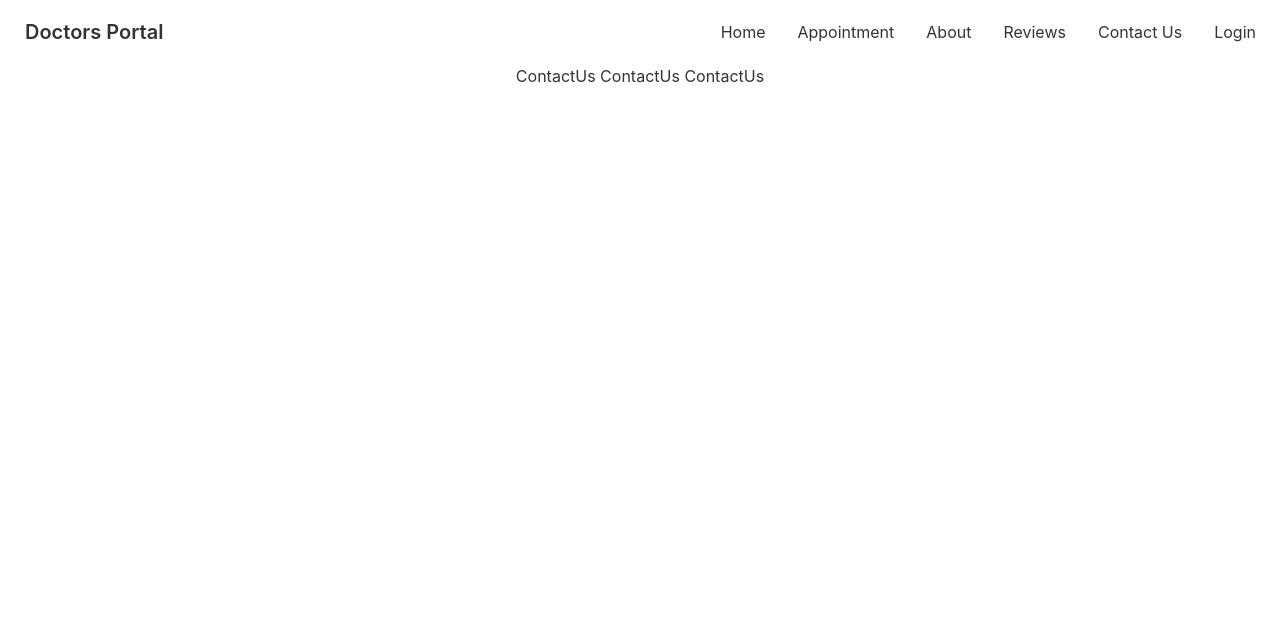
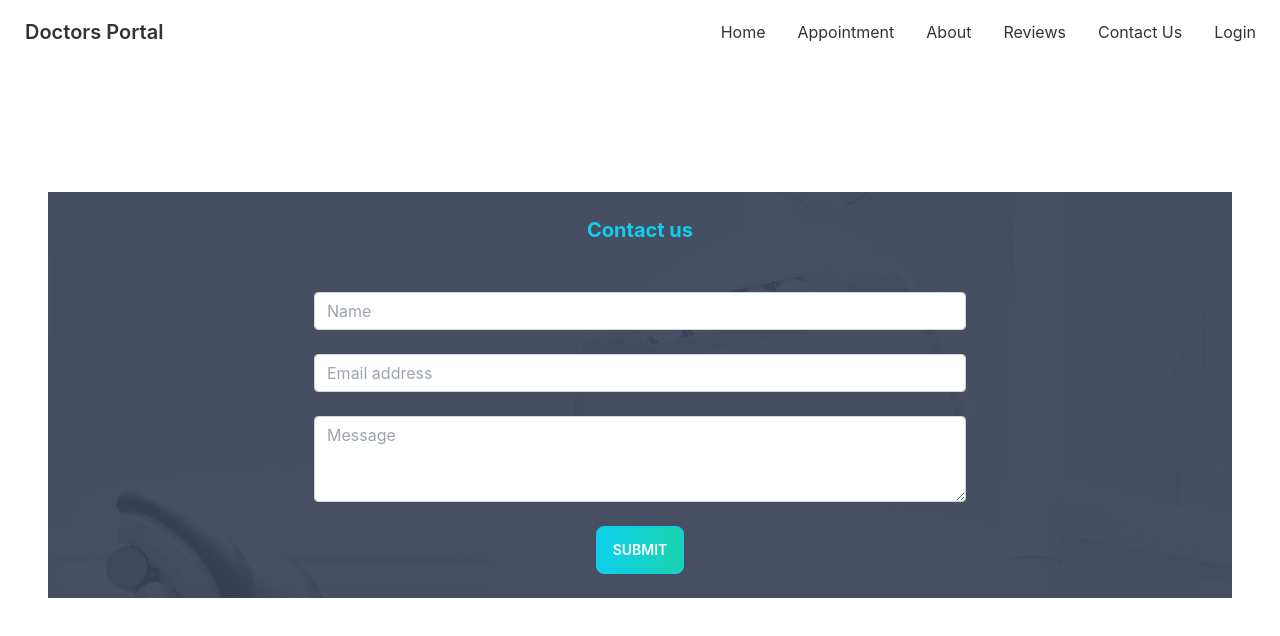
Before and after one commit to AhmedMuktadir14218/doctor-chamber-cleint, a React (Create React App) app: page /contactus in a window 1280 px wide. Shown: the top 636 px of the page. Built offline with nearby package versions, Linux system fonts and the light colour scheme.

Commit message:
module 71 done  from laptop

```diff
--- a/src/Page/ContactUs/ContactUs.js
+++ b/src/Page/ContactUs/ContactUs.js
@@ -1,10 +1,94 @@
 import React from 'react';
+import PrimaryButton from '../PrimaryButton/PrimaryButton';
+import appointment from '../../assets/images/bg.png'
 
 const ContactUs = () => {
     return (
-        <div>
-            ContactUs ContactUs ContactUs
+        // <div class="container my-24 px-6 mx-auto bg-accent">
+        <div class="m-12  bg-accent">
+
+
+  <section class="mt-32 p-6 text-center text-gray-800 " style={{
+            background: `url(${appointment})`
+        }}>
+
+
+    <div className=' leading-normal' >
+    <h2 class=" text-xl font-bold mb-12 text-primary">Contact us</h2>
+
+
+
+    </div>
+    <div class="max-w-[700px] mx-auto px-3 lg:px-6">
+
+      <form>
+        <div class="form-group mb-6">
+          <input type="text" class="form-control block
+            w-full
+            px-3
+            py-1.5
+            text-base
+            font-normal
+            text-gray-700
+            bg-white bg-clip-padding
+            border border-solid border-gray-300
+            rounded
+            transition
+            ease-in-out
+            m-0
+            focus:text-gray-700 focus:bg-white focus:border-blue-600 focus:outline-none" id="exampleInput7"
+            placeholder="Name"/>
         </div>
+        <div class="form-group mb-6">
+          <input type="email" class="form-control block
+            w-full
+            px-3
+            py-1.5
+            text-base
+            font-normal
+            text-gray-700
+            bg-white bg-clip-padding
+            border border-solid border-gray-300
+            rounded
+            transition
+            ease-in-out
+            m-0
+            focus:text-gray-700 focus:bg-white focus:border-blue-600 focus:outline-none" id="exampleInput8"
+            placeholder="Email address"/>
+        </div>
+        <div class="form-group mb-6">
+          <textarea class="
+            form-control
+            block
+            w-full
+            px-3
+            py-1.5
+            text-base
+            font-normal
+            text-gray-700
+            bg-white bg-clip-padding
+            border border-solid border-gray-300
+            rounded
+            transition
+            ease-in-out
+            m-0
+            focus:text-gray-700 focus:bg-white focus:border-blue-600 focus:outline-none
+          " id="exampleFormControlTextarea13" rows="3" placeholder="Message"></textarea>
+        </div>
+        <div class="form-group form-check text-center mb-6">
+          {/* <input type="checkbox"
+            class="form-check-input appearance-none h-4 w-4 border border-gray-300 rounded-sm bg-white checked:bg-blue-600 checked:border-blue-600 focus:outline-none transition duration-200 mt-1 align-top bg-no-repeat bg-center bg-contain mr-2 cursor-pointer"
+            id="exampleCheck87" checked /> */}
+          {/* <label class="form-check-label inline-block text-gray-800" for="exampleCheck87">Send me a copy of this
+            message</label> */}
+        </div>
+       <PrimaryButton>Submit</PrimaryButton>
+      </form>
+    </div>
+  </section>
+
+
+</div>
     );
 };
 
--- a/src/Page/Home/Home.js
+++ b/src/Page/Home/Home.js
@@ -1,8 +1,11 @@
 import React from 'react';
+import ContactUs from '../ContactUs/ContactUs';
+import Footer from '../Shared/Footer/Footer';
 import Banner from './Banner/Banner';
 import HomeService from './HomeService/HomeService';
 import Info from './Info/Info';
 import MakeAppointment from './MakeAppointment/MakeAppointment';
+import Testimonial from './Testimonial/Testimonial';
 
 const Home = () => {
     return (
@@ -14,6 +17,9 @@ const Home = () => {
            <HomeService></HomeService>
 
            <MakeAppointment></MakeAppointment>
+            <Testimonial></Testimonial>
+            <ContactUs></ContactUs>
+            <Footer></Footer>
         </div>
     );
 };
--- a/src/Page/Home/Info/InfoCard.js
+++ b/src/Page/Home/Info/InfoCard.js
@@ -4,7 +4,7 @@ const InfoCard = ({ img , cardTitle,bgColor}) => {
     return (
 
             <div className={`card lg:card-side bg-base-100 shadow-xl   ${bgColor} text-left`}>
-                <figure className='pl-5'><img src={img} alt="Album" /></figure>
+                <figure className='pl-5 p-4'><img src={img} alt="Album" /></figure>
                 <div className="card-body text-white">
                     <h2 className="card-title ">{cardTitle}</h2>
                     <p>Comming Soon Line never used</p>
--- /dev/null
+++ b/src/Page/Home/Testimonial/Review.js
@@ -0,0 +1,25 @@
+import React from 'react';
+
+const Review = ({ review }) => {
+    const { name, img, review: userReview, location } = review;
+    return (
+        <div className="card shadow-xl">
+            <div className="card-body">
+                <p>{userReview}</p>
+                <div className="flex items-center mt-6">
+                    <div className="avatar mr-6">
+                        <div className="w-16 rounded-full ring ring-primary ring-offset-base-100 ring-offset-2">
+                            <img src={img} alt="" />
+                        </div>
+                    </div>
+                    <div>
+                        <h5 className="text-lg">{name}</h5>
+                        <p>{location}</p>
+                    </div>
+                </div>
+            </div>
+        </div>
+    );
+};
+
+export default Review;
--- /dev/null
+++ b/src/Page/Home/Testimonial/Testimonial.js
@@ -0,0 +1,61 @@
+import React from 'react';
+import quote from '../../../assets/icons/quote.svg';
+import people1 from '../../../assets/images/people1.png';
+import people2 from '../../../assets/images/people2.png';
+import people3 from '../../../assets/images/people3.png';
+import Review from './Review';
+
+
+const Testimonial = () => {
+
+    const reviews = [
+        {
+            _id: 1,
+            name: 'Winson Herry',
+            img: people1,
+            review: 'It is a long established fact that by the readable content of a lot layout. The point of using Lorem a more-or-less normal distribu to using Content here, content',
+            location: 'California'
+        },
+        {
+            _id: 2,
+            name: 'Winson Herry',
+            img: people2,
+            review: 'It is a long established fact that by the readable content of a lot layout. The point of using Lorem a more-or-less normal distribu to using Content here, content',
+            location: 'California'
+        },
+        {
+            _id: 3,
+            name: 'Winson Herry',
+            img: people3,
+            review: 'It is a long established fact that by the readable content of a lot layout. The point of using Lorem a more-or-less normal distribu to using Content here, content',
+            location: 'California'
+        },
+    ]
+
+    return (
+        <section className='m-16'>
+            <div className='flex justify-between'>
+                <div className='text-left'>
+                <h4 className="text-xl text-primary font-bold">Testimonial</h4>
+                    <h2 className="text-4xl">What Our Patients Says</h2>
+                </div>
+
+                <figure>
+                    <img className='
+                    w-24 lg:w-48' src={quote} alt=""  />
+                </figure>
+            </div>
+            <div className='grid gap-6 grid-cols-1 md:grid-cols-2 lg:grid-cols-3'>
+            {
+                    reviews.map(review =><Review
+                        key={review._id}
+                        review={review}
+                    >
+                    </Review>)
+                }
+            </div>
+        </section>
+    );
+};
+
+export default Testimonial;
--- /dev/null
+++ b/src/Page/Shared/Footer/Footer.js
@@ -0,0 +1,42 @@
+import React from 'react';
+import { Link } from 'react-router-dom';
+import footer from '../../../assets/images/footer.png';
+
+const Footer = () => {
+    return (
+        <footer
+            style={{
+                background: `url(${footer})`,
+                backgroundSize: 'cover'
+            }}
+        className="p-10">
+            <div className='footer'>
+                <div>
+                    <span className="footer-title">Services</span>
+                    <Link to="/" className="link link-hover">Branding</Link>
+                    <Link to="/" className="link link-hover">Design</Link>
+                    <Link to="/" className="link link-hover">Marketing</Link>
+                    <Link to="/" className="link link-hover">Advertisement</Link>
+                </div>
+                <div>
+                    <span className="footer-title">Company</span>
+                    <Link to="/" className="link link-hover">About us</Link>
+                    <Link to="/" className="link link-hover">Contact</Link>
+                    <Link to="/" className="link link-hover">Jobs</Link>
+                    <Link to="/" className="link link-hover">Press kit</Link>
+                </div>
+                <div>
+                    <span className="footer-title">Legal</span>
+                    <Link to="/" className="link link-hover">Terms of use</Link>
+                    <Link to="/" className="link link-hover">Privacy policy</Link>
+                    <Link to="/" className="link link-hover">Cookie policy</Link>
+                </div>
+            </div>
+            <div className='text-center mt-32'>
+                <p>Copyright © 2022 - All right reserved by ACME Industries Ltd</p>
+            </div>
+        </footer>
+    );
+};
+
+export default Footer;
--- a/src/Page/Shared/Navbar.js
+++ b/src/Page/Shared/Navbar.js
@@ -13,7 +13,7 @@ const Navbar = () => {
     </React.Fragment>
 
     return (
-        <div className="navbar bg-base-100 flex justify-between">
+        <div className="navbar bg-base-100 flex justify-between ">
             <div className="navbar-start">
                 <div className="dropdown">
                     <label tabIndex={0} className="btn btn-ghost lg:hidden">
```
